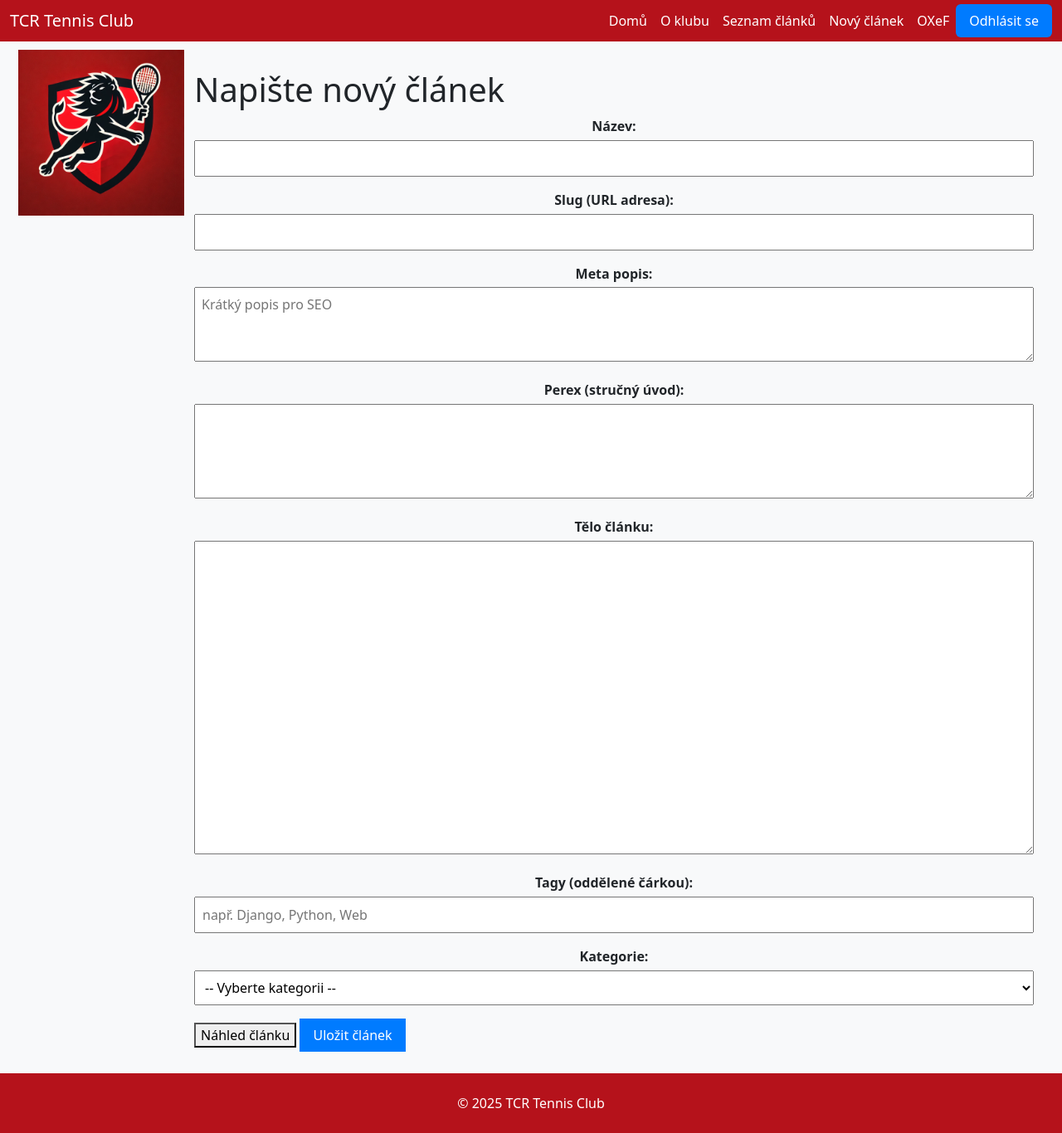
After one commit to OXeFeN/TCR, a Django app: page /articles/new/ in a window 1280 px wide. The commit adds this page. Shown: the whole page at 83% size. Run offline with Django 5.2, Linux system fonts and the light colour scheme; a user stored in the database is signed in.

Commit message:
Update 0.7
Users - login FIXED
Articles - templates OK

SuperUser - Working

```diff
--- /dev/null
+++ b/TCR.txt
@@ -0,0 +1,3 @@
+OXeF
+thc.oxef@gmail.com
+9Zr#T7fp3Xq!7V8Lu@Sd
--- a/TCR/TCR/settings.py
+++ b/TCR/TCR/settings.py
@@ -42,6 +42,7 @@ INSTALLED_APPS = [
     "core",
     "users",
     "events",
+    "articles",
 ]
 
 MIDDLEWARE = [
--- a/TCR/TCR/urls.py
+++ b/TCR/TCR/urls.py
@@ -20,11 +20,10 @@ from django.contrib.auth.views import LogoutView
 from django.views.generic import TemplateView
 
 urlpatterns = [
+    path('', include('users.urls')), # nebo jiný prefix dle potřeby
+    path('accounts/', include('django.contrib.auth.urls')),  # Toto zahrne login, logout, password reset, atd.
     path('admin/', admin.site.urls),
     path('', include('core.urls')),
-    path('', include('users.urls')), # nebo jiný prefix dle potřeby
-    path('accounts/', include('django.contrib.auth.urls')),  # Toto zahrne login, logout, password reset, atd.
     path('accounts/logout/', LogoutView.as_view(), name='logout'),
     path('accounts/logoutt/', TemplateView.as_view(template_name='users/logged_out.html'), name='late_logout'),
-
 ]
--- a/TCR/articles/models.py
+++ b/TCR/articles/models.py
@@ -1,11 +1,17 @@
 from django.db import models
 from django.contrib.auth.models import User
+from django.conf import settings
+from django.db import models
 
 class Article(models.Model):
     title = models.CharField(max_length=255)
     content = models.TextField()
     published_date = models.DateTimeField(auto_now_add=True)
-    author = models.ForeignKey(User, on_delete=models.CASCADE)
+    author = models.ForeignKey(
+        settings.AUTH_USER_MODEL,
+        on_delete=models.CASCADE,
+        related_name='articles'
+    )
 
     class Meta:
         permissions = [
--- a/TCR/articles/templates/article_create.html
+++ b/TCR/articles/templates/articles/article_create.html
@@ -1,10 +1,12 @@
 {% extends "base.html" %}
 
 {% block content %}
+<div class="container mt-4">
   <h1>Nový článek</h1>
   <form method="post">
     {% csrf_token %}
     {{ form.as_p }}
     <button type="submit">Uložit článek</button>
   </form>
+</div>
 {% endblock content %}
--- /dev/null
+++ b/TCR/articles/templates/articles/article_form.html
@@ -0,0 +1,71 @@
+{% extends "base.html" %}
+
+{% block content %}
+<div class="container mt-4">
+
+  <h1>Napište nový článek</h1>
+  <form method="post">
+    {% csrf_token %}
+    <div class="form-group custom-field">
+      <label for="title">Název:</label>
+      <input type="text" id="title" name="title" maxlength="255" required>
+    </div>
+
+    <div class="form-group custom-field">
+      <label for="slug">Slug (URL adresa):</label>
+      <input type="text" id="slug" name="slug" maxlength="255">
+    </div>
+
+    <div class="form-group custom-field">
+      <label for="meta_description">Meta popis:</label>
+      <textarea id="meta_description" name="meta_description" rows="3" maxlength="300" placeholder="Krátký popis pro SEO"></textarea>
+    </div>
+
+    <div class="form-group custom-field">
+      <label for="perex">Perex (stručný úvod):</label>
+      <textarea id="perex" name="perex" rows="4" maxlength="500" required></textarea>
+    </div>
+
+    <div class="form-group custom-field">
+      <label for="body">Tělo článku:</label>
+      <textarea id="body" name="body" rows="15" maxlength="4000" required></textarea>
+    </div>
+
+    <div class="form-group custom-field">
+      <label for="tags">Tagy (oddělené čárkou):</label>
+      <input type="text" id="tags" name="tags" placeholder="např. Django, Python, Web">
+    </div>
+
+    <div class="form-group custom-field">
+      <label for="category">Kategorie:</label>
+      <select id="category" name="category" required>
+        <option value="">-- Vyberte kategorii --</option>
+        <option value="novinky">Novinky</option>
+        <option value="tutorialy">Tutorialy</option>
+        <option value="názory">Názory</option>
+        <!-- případně další kategorie -->
+      </select>
+    </div>
+
+    <div class="form-group">
+      <button type="button" onclick="previewArticle()">Náhled článku</button>
+      <button type="submit" class="btn-custom">Uložit článek</button>
+    </div>
+  </form>
+</div>
+
+  <script>
+    function previewArticle() {
+      // Jednoduchá funkce pro náhled článku v novém okně
+      const title = document.getElementById('title').value;
+      const perex = document.getElementById('perex').value;
+      const body = document.getElementById('body').value;
+      const previewWindow = window.open('', 'Preview', 'width=600,height=600');
+      previewWindow.document.write('<html><head><title>Náhled článku</title></head><body>');
+      previewWindow.document.write('<h1>' + title + '</h1>');
+      previewWindow.document.write('<h3>Perex:</h3><p>' + perex + '</p>');
+      previewWindow.document.write('<h3>Tělo článku:</h3><p>' + body + '</p>');
+      previewWindow.document.write('</body></html>');
+    }
+  </script>
+{% endblock content %}
--- a/TCR/articles/templates/article_list.html
+++ b/TCR/articles/templates/articles/article_list.html
@@ -1,6 +1,7 @@
 {% extends "base.html" %}
 
 {% block content %}
+<div class="container mt-4">
   <h1>Seznam článků</h1>
   {% if articles %}
     <ul>
@@ -15,4 +16,5 @@
   {% else %}
     <p>Zatím nebyly vytvořeny žádné články.</p>
   {% endif %}
+</div>
 {% endblock content %}
--- a/TCR/articles/urls.py
+++ b/TCR/articles/urls.py
@@ -3,5 +3,5 @@ from . import views
 
 urlpatterns = [
     path('', views.article_list, name='article_list'),
-    path('articles/', views.article_create, name='article_create'),
+    path('new/', views.article_create, name='article_create'),
 ]
--- a/TCR/articles/views.py
+++ b/TCR/articles/views.py
@@ -7,7 +7,7 @@ def article_list(request):
     articles = Article.objects.order_by('-published_date')
     return render(request, 'articles/article_list.html', {'articles': articles})
 
-@permission_required('articles.can_publish_article')  # nahraďte app_name názvem vaší aplikace
+@permission_required('articles.can_publish_article', raise_exception=True)  # nahraďte app_name názvem vaší aplikace
 def article_create(request):
     if request.method == 'POST':
         form = ArticleForm(request.POST)
--- a/TCR/core/templates/header.html
+++ b/TCR/core/templates/header.html
@@ -18,12 +18,13 @@
             <a class="nav-link text-white" href="{% url 'about' %}">O klubu</a>
           </li>
           <li class="nav-item">
-            <a class="nav-link text-white" href="">O klubu</a>
+            <a class="nav-link text-white" href="{% url 'article_list' %}">Seznam článků</a>
           </li>
-          <li class="nav-item">
-            <a class="nav-link text-white" href="{% url 'registration' %}">Registrace</a>
-          </li>
+
           {% if user.is_authenticated %}
+            <li class="nav-item">
+              <a class="nav-link text-white" href="{% url 'article_create' %}">Nový článek</a>
+            </li>
             <li class="nav-item">
               <a class="nav-link text-white" href="{% url 'profile' %}">
                 {{ user.get_full_name|default:user.username }}
@@ -32,9 +33,16 @@
                 {% endif %}
               </a>
             </li>
+            <form action="{% url 'logout' %}" method="post" style="display:inline;">
+              {% csrf_token %}
+              <button type="submit" class="btn btn-custom">Odhlásit se</button>
+            </form>
           {% else %}
             <li class="nav-item">
               <a class="nav-link text-white" href="{% url 'login' %}">Login</a>
+            </li>
+            <li class="nav-item">
+              <a class="nav-link text-white" href="{% url 'registration' %}">Registrace</a>
             </li>
           {% endif %}
         </ul>
--- a/TCR/core/urls.py
+++ b/TCR/core/urls.py
@@ -10,6 +10,5 @@ urlpatterns = [
     path('about/', about, name='about'),
     path('register/', register, name='register'),
     path('users/', include('users.urls')),  # Nebo dle potřeby s prefixem, např. 'users/'
-    #path('accounts/logout/', LogoutView.as_view(template_name='users/logged_out.html'), name='logout'),
-    #path('accounts/', include('django.contrib.auth.urls')),
+    path('articles/', include('articles.urls')),
 ]
--- a/TCR/static/css/style.css
+++ b/TCR/static/css/style.css
@@ -49,9 +49,36 @@
 .btn-custom {
   background-color: #b5121b;
   border-color: red;
+  color:white;
   transition: transform 0.3s ease;
 }
 .btn-custom:hover {
-  transform: scale(4);
+  transform: scale(1.2);
   background-color: red;
 }
+.form-group {
+  margin-bottom: 1em;
+}
+.custom-field label {
+  display: block;
+  font-weight: bold;
+  margin-bottom: 0.3em;
+}
+.custom-field input,
+.custom-field textarea,
+.custom-field select {
+  width: 100%;
+  padding: 0.5em;
+  box-sizing: border-box;
+}
+.btn-custom {
+  background-color: #007bff;
+  color: #fff;
+  border: none;
+  padding: 0.5em 1em;
+  cursor: pointer;
+  font-size: 1em;
+}
+.btn-custom:hover {
+  background-color: #0056b3;
+}
--- a/TCR/users/templates/users/logged_out.html
+++ b/TCR/users/templates/users/logged_out.html
@@ -6,7 +6,7 @@
     <div class="col-md-6 text-center">
       <h2 class="mt-4 mb-3">Odhlášení</h2>
       <p>Byl(a) jste úspěšně odhlášen(a).</p>
-      <a href="{% url 'login' %}" class="btn btn-primary">Přihlásit se znovu</a>
+      <a href="{% url 'login' %}" class="btn btn-custom">Přihlásit se znovu</a>
     </div>
   </div>
 </div>
--- a/TCR/users/templates/login.html
+++ b/TCR/users/templates/users/login.html
@@ -18,7 +18,7 @@
           {{ form.password }}
           {{ form.password.errors }}
         </div>
-        <button type="submit" class="btn btn-primary mt-3 btn-block">Přihlásit se</button>
+        <button type="submit" class="btn btn-custom">Přihlásit se</button>
       </form>
     </div>
   </div>
--- a/TCR/users/urls.py
+++ b/TCR/users/urls.py
@@ -1,10 +1,12 @@
 from django.urls import path
 from .views import register, dashboard, profile_view
-from django.contrib.auth.views import LogoutView
+from django.contrib.auth.views import LogoutView, LoginView
 
 urlpatterns = [
+    path('accounts/login/', LoginView.as_view(template_name='users/login.html'), name='login'),
     path('register/', register, name='registration'),
     path('dashboard/', dashboard, name='dashboard'),
     path('profile/', profile_view, name='profile'),
     #path('logout/', LogoutView.as_view(template_name='users/logged_out.html'), name='logout'),
+
 ]
```
Also changed, not shown: TCR/users/admin.py (+37 -1 lines), TCR/articles/migrations/0001_initial.py (added), TCR/db.sqlite3.
